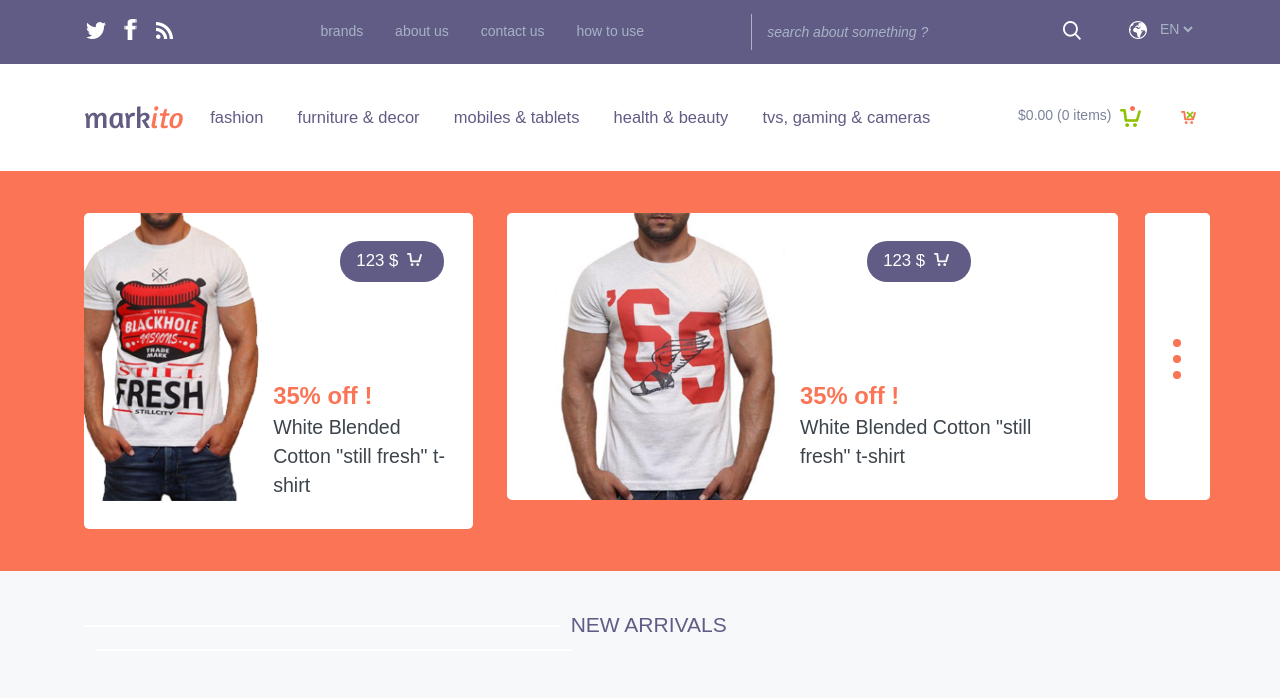
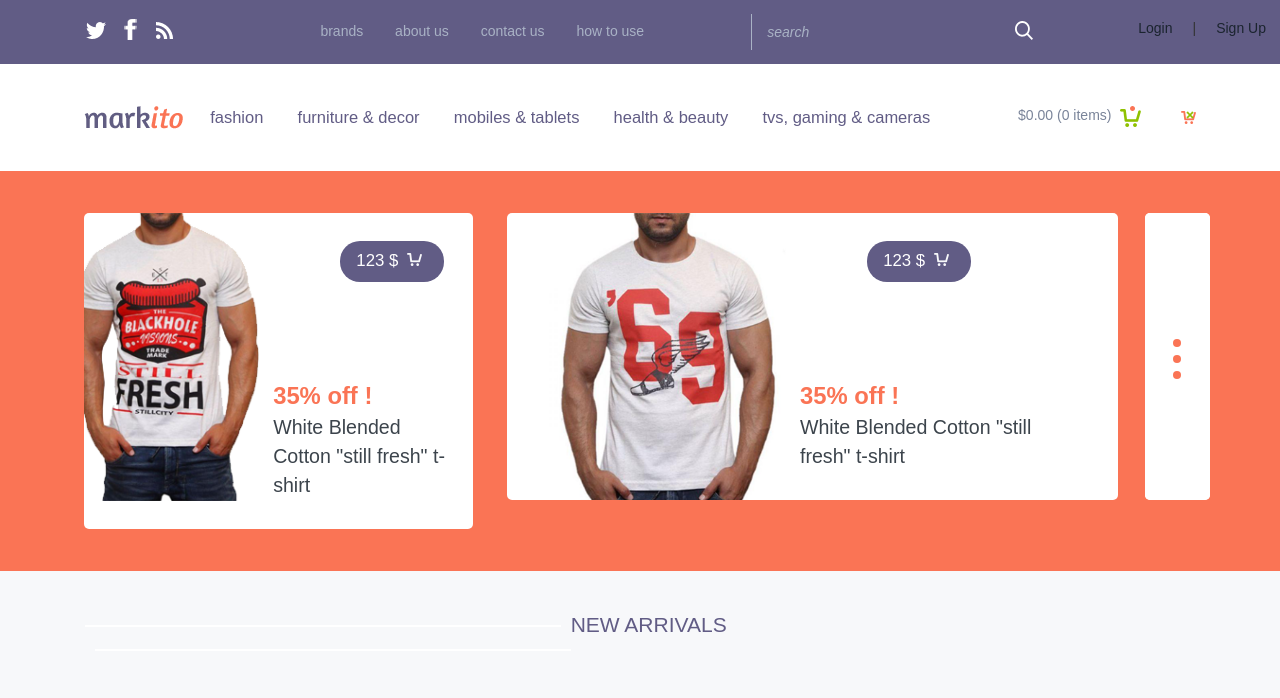
Before and after one commit to aakashrana1995/protokart, a plain HTML site: page WebContent/index.html in a window 1280 px wide. Shown: the top 698 px of the page. Drawn offline with Linux system fonts and the light colour scheme; a web font is replaced by a local one.

Commit message:
added login and signup page

```diff
--- a/WebContent/css/style.css
+++ b/WebContent/css/style.css
@@ -141,6 +141,7 @@ ul.social-in li  i.ic1:hover{
 	outline: none;
   top: 5px;
   right: 0px;
+  left:260px;
   background: url(../images/img-sprite.png)no-repeat -93px -13px ;
   width: 25px;
   height: 25px;
--- a/WebContent/index.html
+++ b/WebContent/index.html
@@ -7,7 +7,7 @@ License URL: http://creativecommons.org/licenses/by/3.0/
 <!DOCTYPE html>
 <html>
 <head>
-<title>Markito A Ecommerce Category Flat Bootstarp Resposive Website Template | Home :: w3layouts</title>
+<title>Protokart -  An Online SuperMarket</title>
 <link href="css/bootstrap.css" rel="stylesheet" type="text/css" media="all" />
 <!-- jQuery (necessary for Bootstrap's JavaScript plugins) -->
 <script src="js/jquery.min.js"></script>
@@ -65,20 +65,14 @@ Smartphone Compatible web template, free webdesigns for Nokia, Samsung, LG, Sony
 			<div class="search-top">
 				<div class="search">
 					<form>
-						<input type="text" value="search about something ?" onfocus="this.value = '';" onblur="if (this.value == '') {this.value = 'search about something ?';}" >
+						<input type="text" value="search" onfocus="this.value = '';" onblur="if (this.value == '') {this.value = 'search';}" >
 						<input type="submit" value="" >
 					</form>
 				</div>
-				<div class="world">
-					<ul >
-						<li><a href="#"><span> </span></a> </li>
-						<li><select class="in-drop">
-							  <option>EN</option>
-							  <option>DE</option>
-							  <option>ES</option>
-							</select>
-						</li>
-					</ul>
+				<div class="world" style="margin-right:-70px;">
+					<p style="float:left; margin-right:20px;"><a href="login.html">Login</a></p>
+					<p style="float:left; margin-right:20px; ">|</p>
+					<p style="float:left;"><a href="signup.html">Sign Up</a></p>
 				</div>
 				<div class="clearfix"> </div>
 			</div>
```
Also changed, not shown: WebContent/login.html (+2 -2 lines), WebContent/signup.html (+1 -2 lines).
